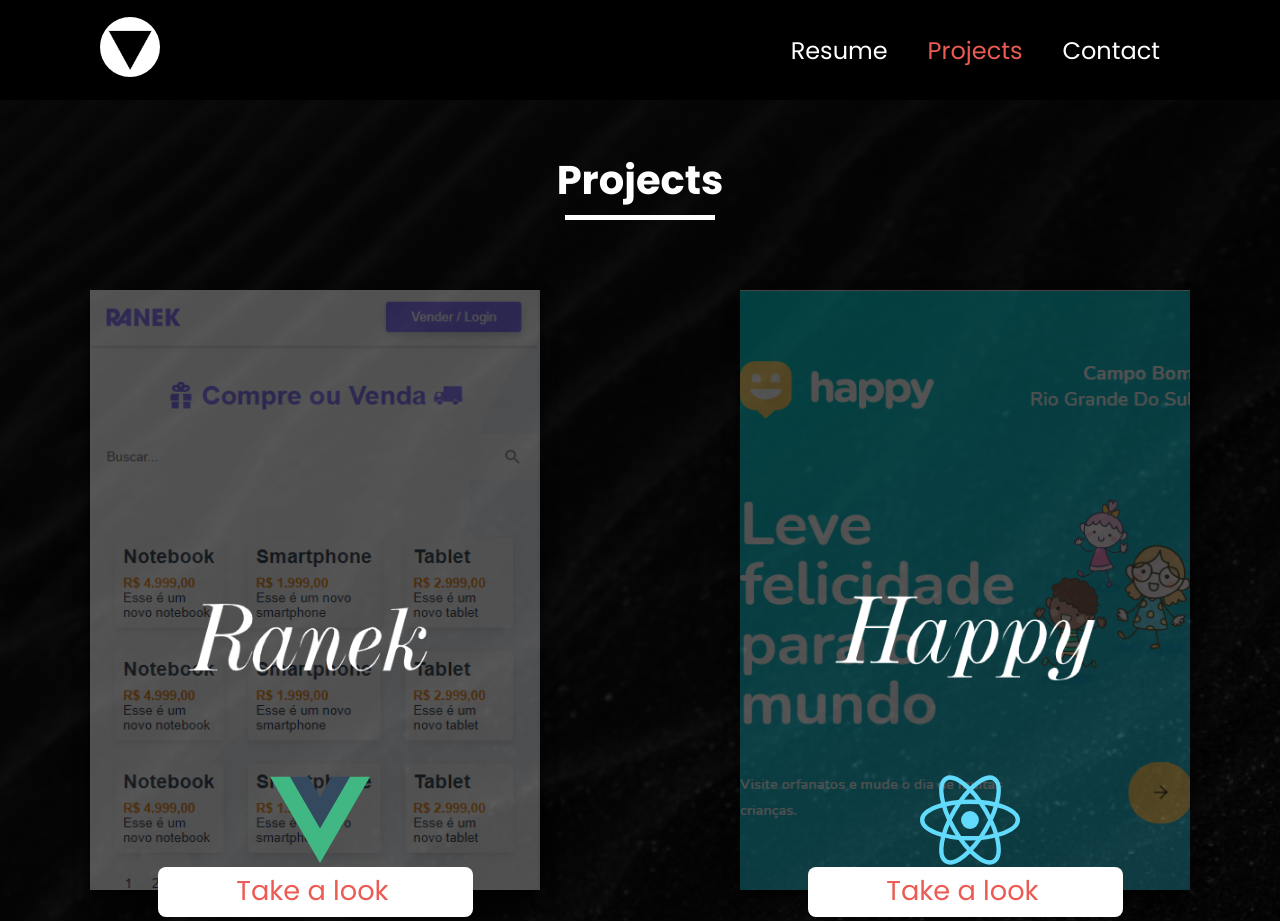
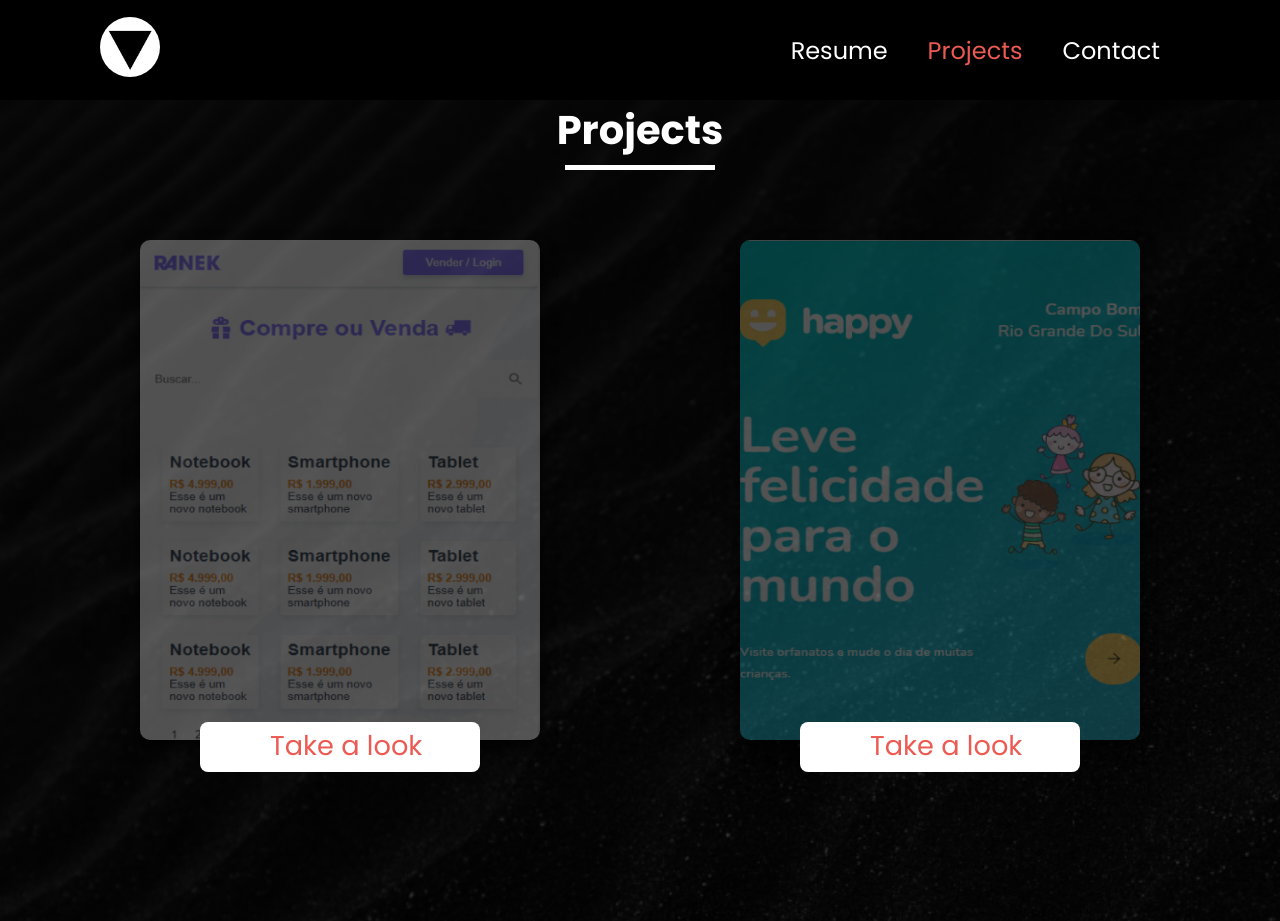
Before and after one commit to Vinicius-Muller/Portf-lio, a Vue app: page /projects in a window 1280 px wide. Shown: the top 921 px of the page. Built offline with nearby package versions, Linux system fonts and the light colour scheme.

Commit message:
projects section finished

```diff
--- a/src/components/HomePortfolio.vue
+++ b/src/components/Portfolio.vue
@@ -21,25 +21,27 @@
 </template>
 
 <script>
-import {mapState} from "vuex"
+import { mapState } from 'vuex'
 export default {
-  name: "HomePortfolio",
-  computed: {
+  name: "Portfolio",
+  computed:{
     ...mapState(["projects"])
   }
-
 }
 </script>
 
 <style scoped>
 .wrapper {
+  background-image: linear-gradient(rgba(0,0,0,0.8), rgba(0,0,0,0.7)), url("../assets/bg.jpg");
+  background-size: cover;
+  background-repeat: no-repeat;
   width: 100%;
   min-height: 100vh;
   display: flex;
   flex-direction:column;
   justify-content: center;
   align-items: center;
-  padding-top: 50px;
+  padding-top: 20px;
 }
 
 .title {
@@ -68,8 +70,8 @@
 }
 
 .img-box {
-  width: 450px;
-  height:600px;
+  width: 400px;
+  height:500px;
   position: relative;
   cursor:pointer;
   box-shadow: 0 8px 16px rgba(0,0,0,0.8);
@@ -83,30 +85,45 @@
   opacity: 0.3;
   z-index: 0;
   pointer-events: none;
+  border-radius: 10px;
 }
 
 .img-box .project {
   position: absolute;
   width: 100%;
   z-index: 1;
-  top: 40%;
+  top: 50%;
   left: 0;
   right: 0;
   transition: 0.3s ease-in-out;
+  opacity:0;
+}
+
+
+.img-box:hover .project {
+  top: 30%;
+  opacity:1;
 }
 
 .img-box .framework {
   position: relative;
   height: 100px;
   width: 100px;
-  top: 80%;
+  top: 60%;
   left: 40%;
+  transition: 0.3s;
+  opacity: 0;
+}
+.img-box:hover .framework {
+  top: 75%;
+  transition: 0.3s ease-in-out;
+  opacity: 1;
 }
 
 .button-box {
   display: flex;
   justify-content: center;
-  top: 70%;
+  top: 65%;
   position: relative;
 }
 
@@ -176,4 +193,5 @@
     left: 18%;
   }
 }
+
 </style>
--- a/src/views/Home.vue
+++ b/src/views/Home.vue
@@ -17,7 +17,7 @@
     <div class="body-wrapper">
     <Skills />
 
-    <HomePortfolio />
+    <Portfolio />
 
 
     <Experience />
@@ -29,13 +29,13 @@
 <script>
 
 import Skills from "@/components/Skills.vue";
-import HomePortfolio from "@/components/HomePortfolio.vue";
+import Portfolio from "@/components/Portfolio.vue";
 import Experience from "@/components/Experience.vue";
 
 export default {
   name: 'Home',
   components: {
-    HomePortfolio,
+    Portfolio,
     Skills,
     Experience
   }
--- a/src/views/Projects.vue
+++ b/src/views/Projects.vue
@@ -1,182 +1,21 @@
 <template>
-  <div id="projects" class="wrapper">
-    <h1 class="title">Projects</h1>
-    <div class="spacer"></div>
-    <section class="content">
-      <div v-for="(project, index) in projects.projects" :key="index">
-        <div class="img-box">
-          <img class="background" :src="require(`@/assets/projects/${project.backgroundImage}`)" :alt="project.projectDescription">
-          <img class="project" :src="require(`@/assets/projects/${project.projectImage}`)" :alt="project.projectDescription" >
-          <img class="framework" :src="require(`@/assets/icons/${project.frameworkImage}`)" :alt="project.frameworkName" >
-          <div class="button-box">
-          <div class="box">
-            <div class="bar"></div>
-              <router-link to="/contact">Take a look</router-link>
-            </div>
-          </div>
-        </div>
-      </div>
-    </section>
+  <div>
+    <Portfolio />
   </div>
 </template>
 
 <script>
-import { mapState } from 'vuex'
+import Portfolio from '@/components/Portfolio';
 export default {
-  name: "Projects",
-  computed:{
-    ...mapState(["projects"])
-  }
+name: "Projects",
+components: {
+  Portfolio
+}
 }
 </script>
 
 <style scoped>
 .wrapper {
-  background-image: linear-gradient(rgba(0,0,0,0.8), rgba(0,0,0,0.7)), url("../assets/bg.jpg");
-  background-size: cover;
-  background-repeat: no-repeat;
-  width: 100%;
-  min-height: 100vh;
-  display: flex;
-  flex-direction:column;
-  justify-content: center;
-  align-items: center;
-  padding-top: 150px;
+  padding-top: 100px;
 }
-
-.title {
-  color:white;
-  font-size: 2.5rem;
-  padding-bottom: 5px;
-}
-
-.spacer {
-  width:150px;
-  height: 5px;
-  background: white;
-  margin-bottom: 20px;
-}
-
-.content {
-  display: grid;
-  grid-template-columns: 1fr 1fr;
-  grid-template-areas:
-  "ranek happy"
-  "techno proffy";
-  grid-gap: 200px;
-  max-width: 90%;
-  margin-top: 50px;
-  padding-bottom: 60px;
-}
-
-.img-box {
-  width: 450px;
-  height:600px;
-  position: relative;
-  cursor:pointer;
-  box-shadow: 0 8px 16px rgba(0,0,0,0.8);
-  border-radius: 10px;
-}
-
-.img-box .background {
-  position: absolute;
-  height:100%;
-  width:100% ;
-  opacity: 0.3;
-  z-index: 0;
-  pointer-events: none;
-}
-
-.img-box .project {
-  position: absolute;
-  width: 100%;
-  z-index: 1;
-  top: 40%;
-  left: 0;
-  right: 0;
-  transition: 0.3s ease-in-out;
-}
-
-.img-box .framework {
-  position: relative;
-  height: 100px;
-  width: 100px;
-  top: 80%;
-  left: 40%;
-}
-
-.button-box {
-  display: flex;
-  justify-content: center;
-  top: 70%;
-  position: relative;
-}
-
-.box {
-  width: 70%;
-  height:50px;
-  position: relative;
-  background: white;
-  border-radius: 8px;
-  cursor: pointer;
-  margin-top: 50px;
-}
-
-.bar {
-  position: absolute;
-  width: 0%;
-  height: 100%;
-  background: #ec5b53;
-  transition: 0.3s;
-  border-radius: 8px;
-}
-
-a {
-  position: absolute;
-  z-index: 1;
-  color: #ec5b53;
-  font-size: 1.7rem;
-  width: 100%;
-  top: 6%;
-  left: 25%;
-  text-decoration: none;
-}
-
-.box:hover .bar {
-  width: 100%;
-}
-
-.box:hover a {
-  color: white;
-}
-
-@media screen and (max-width:1200px) {
-  .content {
-    display: flex;
-    flex-direction: column;
-  }
-}
-
-@media screen and (max-width:485px) {
-  .content .img-box {
-    width: 300px;
-    height: 500px ;
-  }
-
-  .content .img-box .framework {
-    left: 33%;
-    top: 75%;
-  }
-
-  .button-box {
-    top:65%;
-  }
-
-  .button-box .box a {
-    font-size: 1.5rem;
-    top: 10%;
-    left: 18%;
-  }
-}
-
 </style>
```
